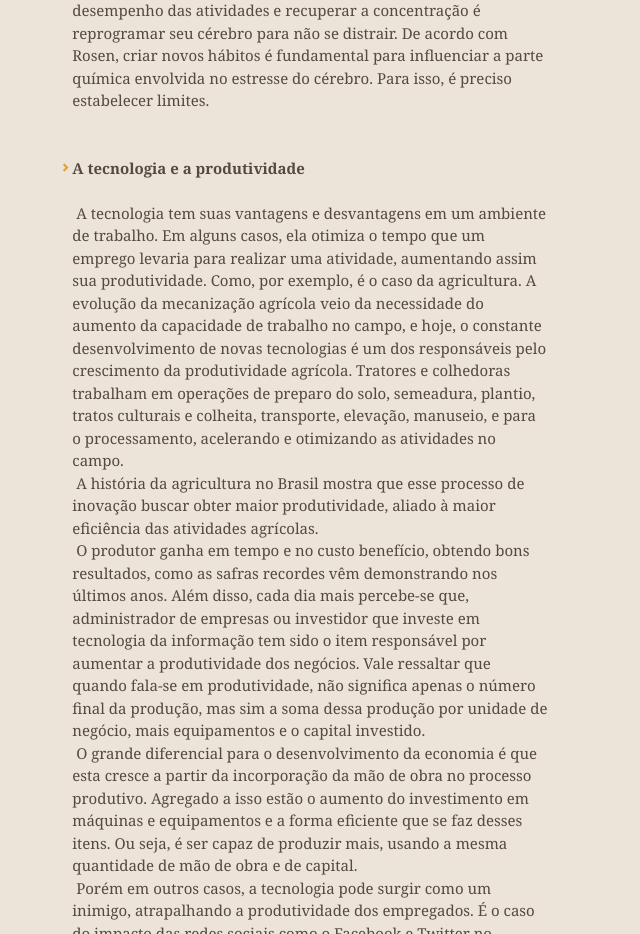
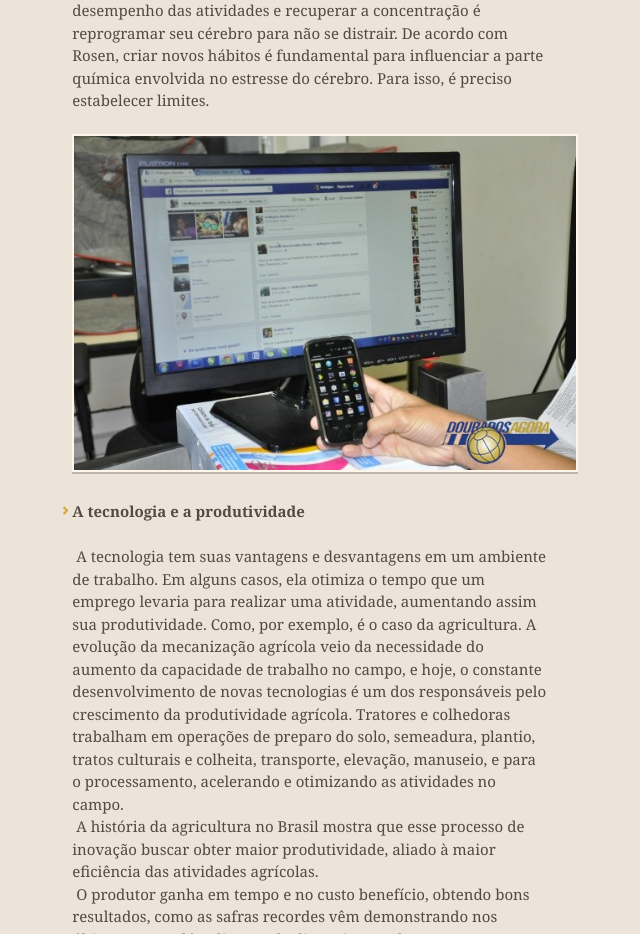
Before and after one commit to HannaTatila/Informatica_e_Sociedade---A-tecnologia-e-o-Emprego, a plain HTML site: page index.html in a window 1280 px wide. Shown: the part 2404-3338 px from the top of the page, without its empty margins (345-985 px from the left). Drawn offline with nearby package versions, Linux system fonts and the light colour scheme.

Commit message:
Create gh-pages branch via GitHub

```diff
--- a/index.html
+++ b/index.html
@@ -115,6 +115,8 @@
  A consulta constante de celulares e computadores estimula o monitoramento do cérebro, deixando as tarefas, além de superficiais, ainda mais estressantes. Uma forma de melhorar o desempenho das atividades e recuperar a concentração é reprogramar seu cérebro para não se distrair. De acordo com Rosen, criar novos hábitos é fundamental para influenciar a parte química envolvida no estresse do cérebro. Para isso, é preciso estabelecer limites.
 <br>
 <br>
+<img src="https://github.com/HannaTatila/Informatica_e_Sociedade---A-tecnologia-e-o-Emprego/blob/gh-pages/atrapalha2.jpg?raw=true" alt="">
+<br>
 <br>
 </li>
 <li>
```
Also changed, not shown: params.json (+1 -1 lines).
